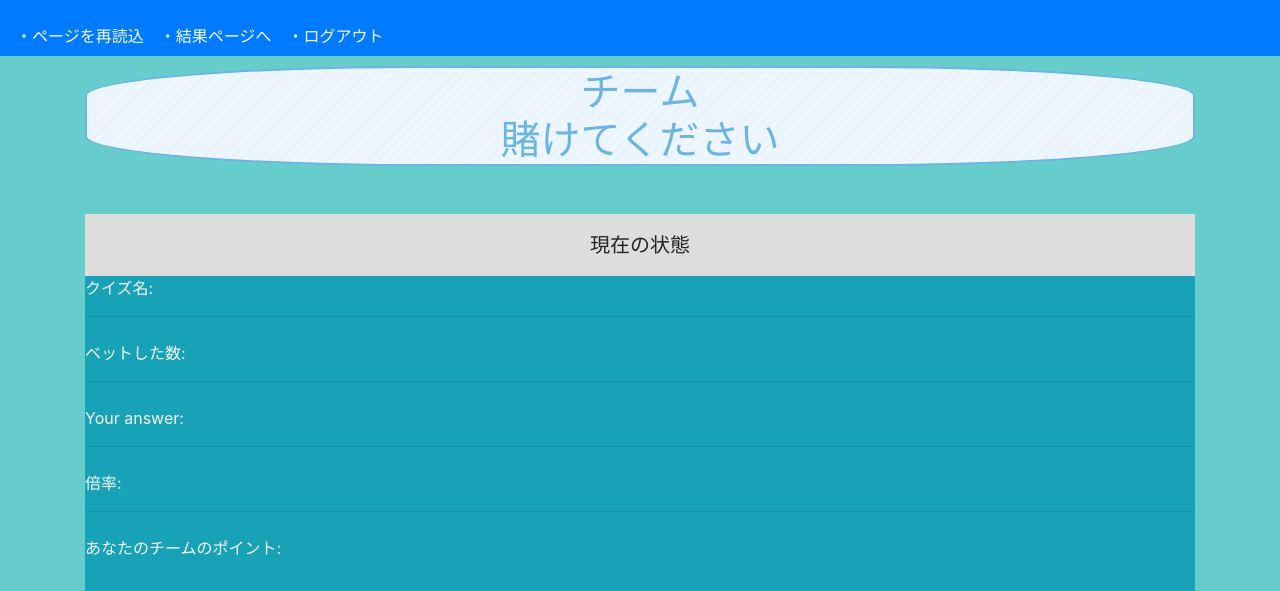
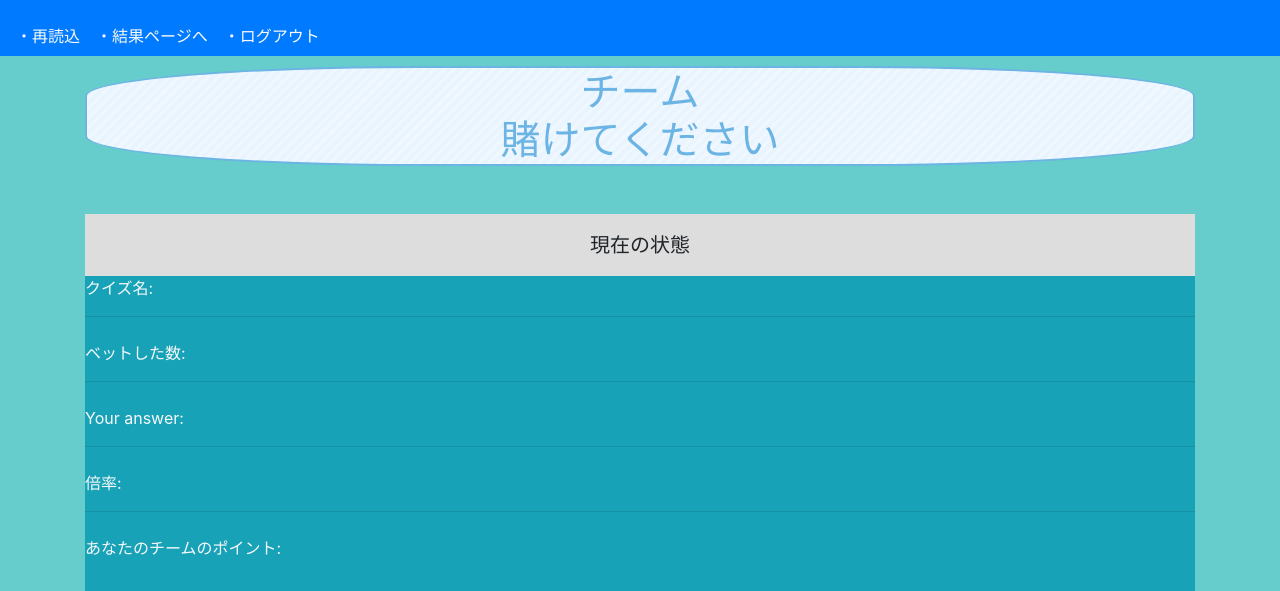
Before and after one commit to takeyaboo/takeyaboo-challenge_game, a PHP site: page /bet.php in a window 1280 px wide. Shown: the top 591 px of the page. Run offline with PHP 8.4, Linux system fonts and the light colour scheme; the visitor is signed in with stand-in values (Sample User, id 1); data that the repository does not hold is empty; some libraries are stand-ins or nearby versions.

Commit message:
version 2.1.1

```diff
--- a/bet.php
+++ b/bet.php
@@ -171,7 +171,7 @@ h1{
   <nav class="navbar navbar-expand navbar-dark bg-primary">
     <!-- <a href="" class="navbar-brand"></a> -->
     <ul class="navbar-nav mr-auto">
-      <li class="nav-item"><a href="" class="nav-link"><a href="" class="text-light">・ページを再読込</a></li>
+      <li class="nav-item"><a href="" class="nav-link"><a href="" class="text-light">・再読込</a></li>
       <li class="nav-item"><a href="" class="nav-link"><a href="result.php" class="text-light pl-3">・結果ページへ</a></li>
       <li class="nav-item"><a href="" class="nav-link"><a href="logout.php" class="text-light pl-3">・ログアウト</a><li/>
       <!-- <input type="button" value="ページを再読込" onclick="window.location.reload();" /> -->
```
